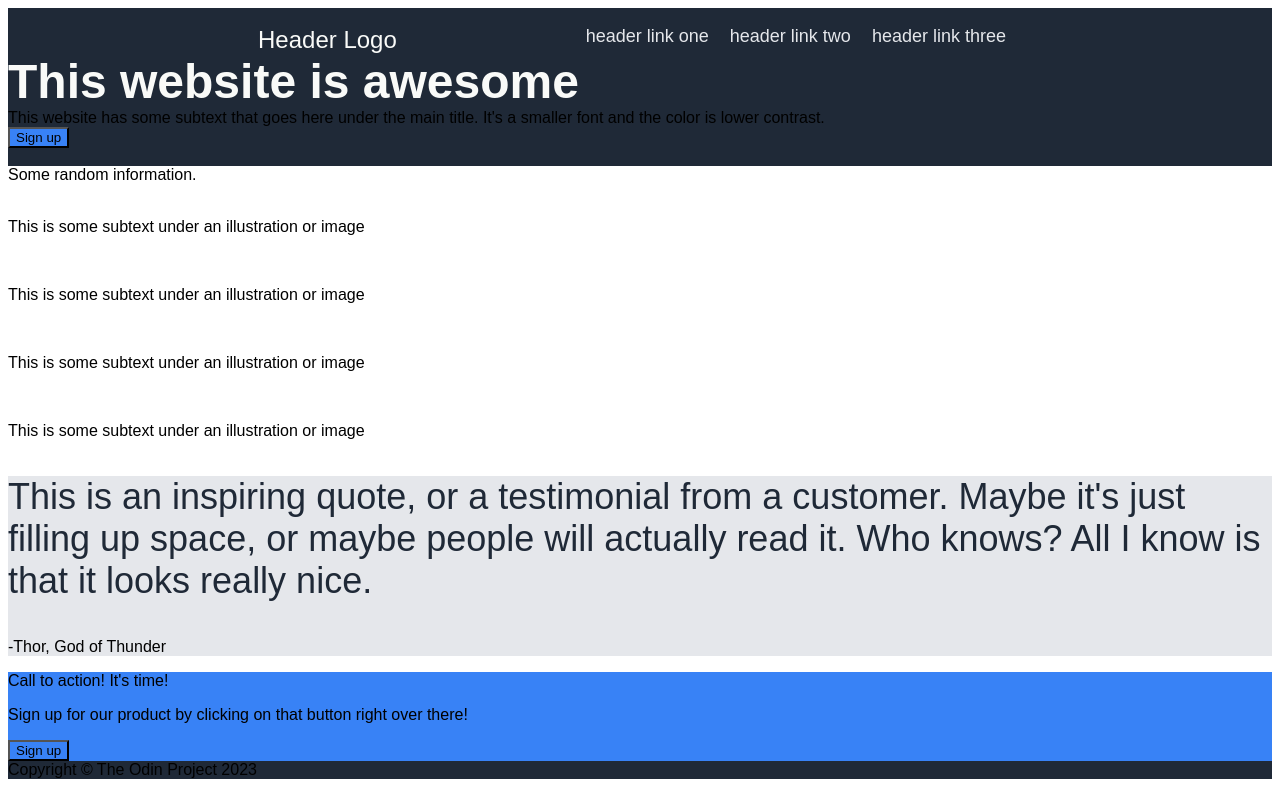
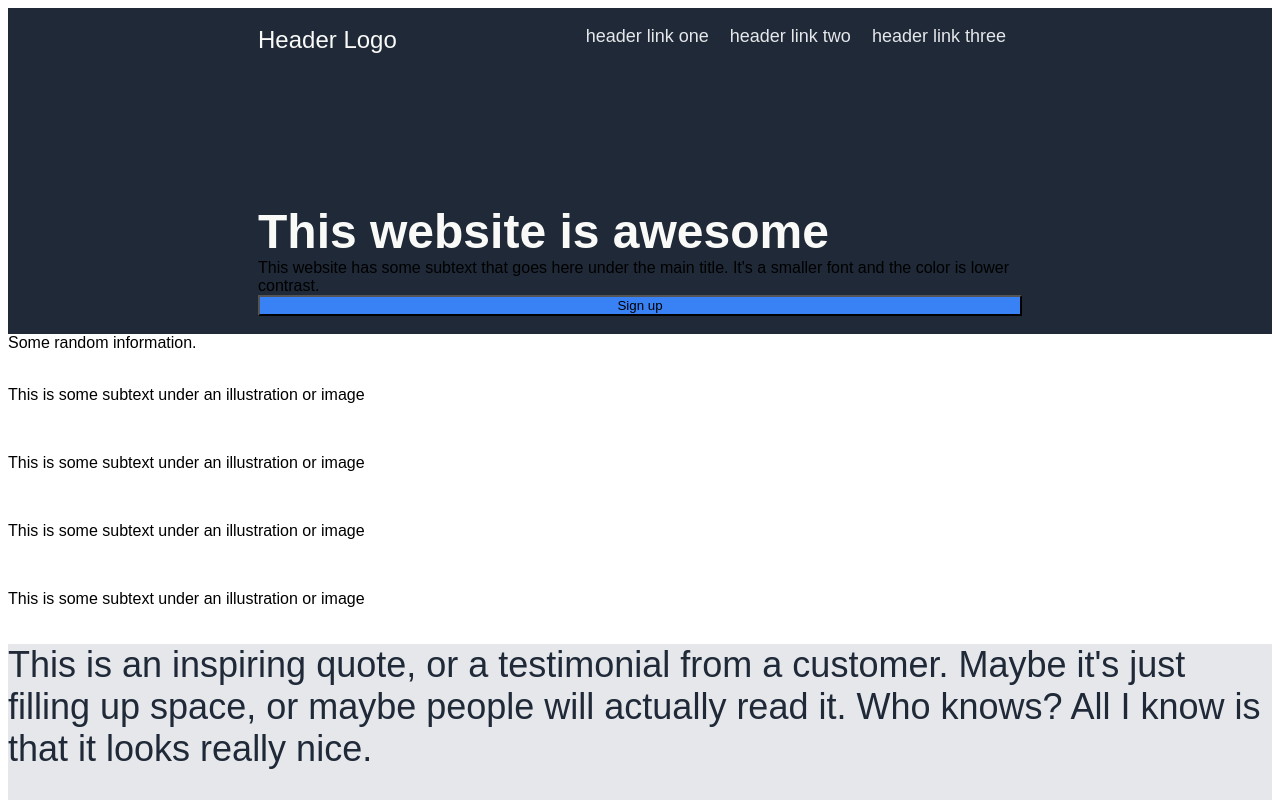
Before and after one commit to jamieolsen12/odin-landing-page, a plain HTML site: page index.html in a window 1280 px wide. Shown: the top 800 px of the page. Drawn offline with Linux system fonts and the light colour scheme.

Commit message:
add intro section padding and intro text flex properties

```diff
--- a/styles.css
+++ b/styles.css
@@ -29,6 +29,11 @@ a {
 
 .intro {
     background-color: #1f2937;
+    padding: 150px 250px 0 250px;
+}
+.intro-text {
+    display: flex;
+    flex-direction: column;
 }
 
 .intro-title {
```
